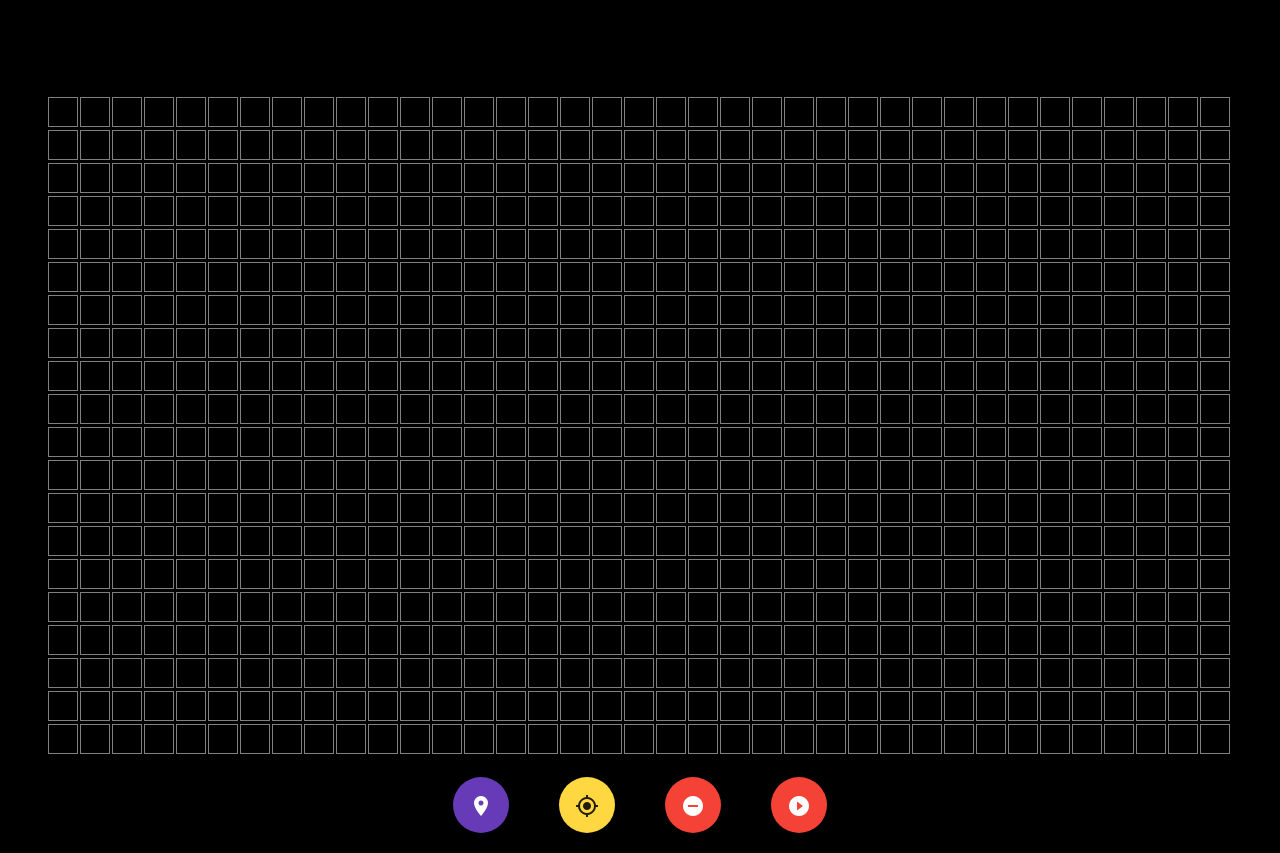
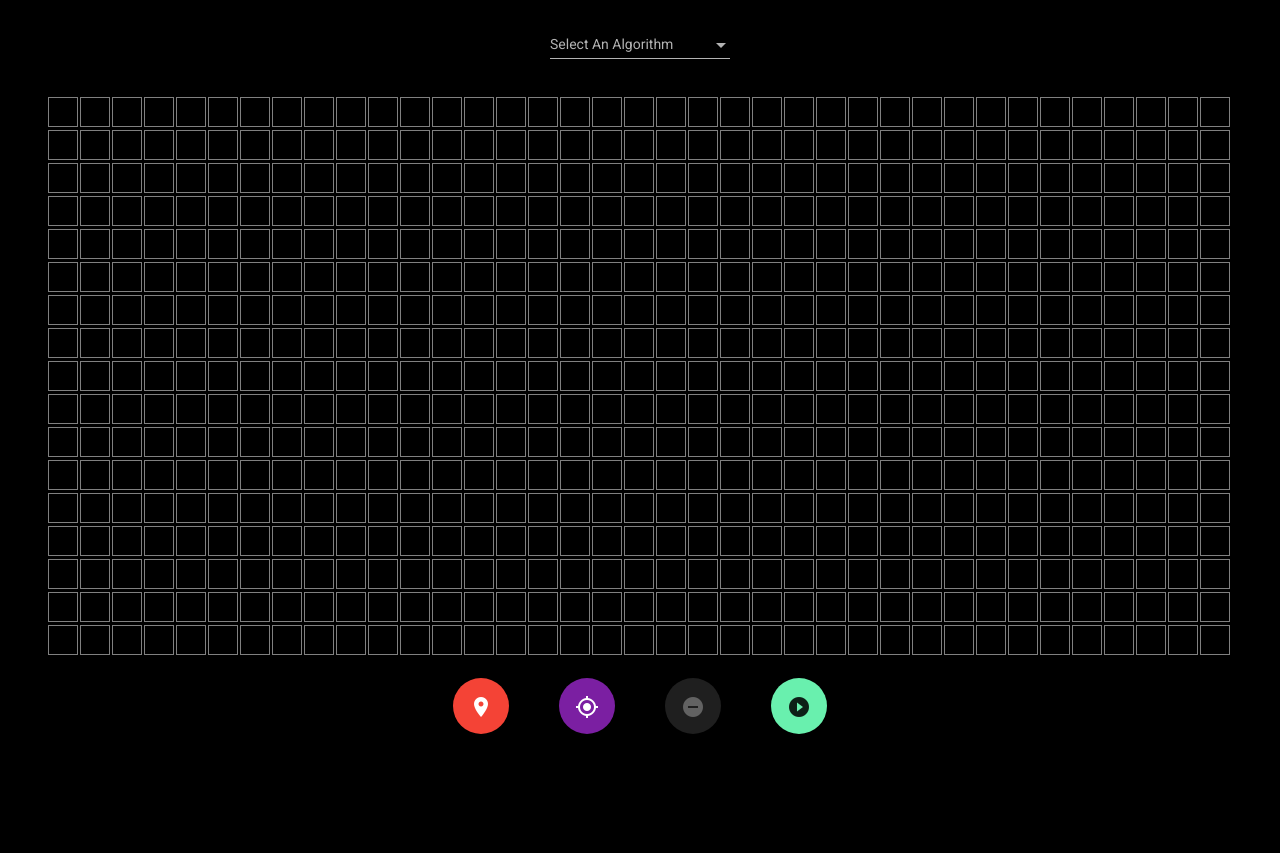
Before and after one commit to alexdalgleishmorel/pathfinder, an Angular app: page / in a window 1280 px wide. After the commit the page ends 800 px from the top, so only its background shows below. Built offline with nearby package versions, Linux system fonts and the light colour scheme.

Commit message:
Corrected control bugs

```diff
--- a/src/app/app.component.css
+++ b/src/app/app.component.css
@@ -20,7 +20,3 @@
     height:auto;
     display:inline-block;
 }
-
-.control-button .source {
-    color: lightcoral;
-}
--- a/src/app/app.component.html
+++ b/src/app/app.component.html
@@ -4,7 +4,7 @@
     <mat-label>Select An Algorithm</mat-label>
     <mat-select>
       <mat-option *ngFor="let algorithm of algorithms" [value]="algorithm">
-        algorithm
+        {{algorithm}}
       </mat-option>
     </mat-select>
 </mat-form-field>
@@ -15,19 +15,19 @@
 </div>
 <div class="vertical-divider"></div>
 <div class="control-button-row">
-    <button class="control-button source" mat-fab color="primary" aria-label="Source tile selection icon">
+    <button class="control-button source" mat-fab color="warn" aria-label="Source tile selection icon">
         <mat-icon>location_on</mat-icon>
     </button>
     <span class="horizontal-divider"></span>
-    <button class="control-button destination" mat-fab color="accent" aria-label="Destination tile selection icon">
+    <button class="control-button destination" mat-fab color="primary" aria-label="Destination tile selection icon">
         <mat-icon>my_location</mat-icon>
     </button>
     <span class="horizontal-divider"></span>
-    <button class="control-button execute" mat-fab color="warn" aria-label="Wall tile selection icon">
+    <button class="control-button execute" disabled mat-fab color="warn" aria-label="Wall tile selection icon">
         <mat-icon>remove_circle</mat-icon>
     </button>
     <span class="horizontal-divider"></span>
-    <button class="control-button execute" mat-fab color="warn" aria-label="Execution selection icon">
+    <button class="control-button execute" mat-fab color="accent" aria-label="Execution selection icon">
         <mat-icon>play_circle_filled</mat-icon>
     </button>
 </div>
--- a/src/assets/constants.ts
+++ b/src/assets/constants.ts
@@ -1,5 +1,5 @@
 const TILE_SIZE: Number = 30;
 const TILE_PADDING: Number = 2;
 export const TILE_SPACE = (TILE_SIZE.valueOf()+(2*TILE_PADDING.valueOf()));
-export const CONTROL_SPACE = 100;
+export const CONTROL_SPACE = 200;
 export const ALGORITHMS = ['A* Pathfinder'];
--- a/src/styles.css
+++ b/src/styles.css
@@ -1,4 +1,8 @@
-/* You can add global styles to this file, and also import other style files */
+@import '~@angular/material/prebuilt-themes/indigo-pink.css';
+@import '~@angular/material/prebuilt-themes/deeppurple-amber.css';
+@import '~@angular/material/prebuilt-themes/pink-bluegrey.css';
+@import '~@angular/material/prebuilt-themes/purple-green.css';
+
 html {
     background-color: black;
 }
```
